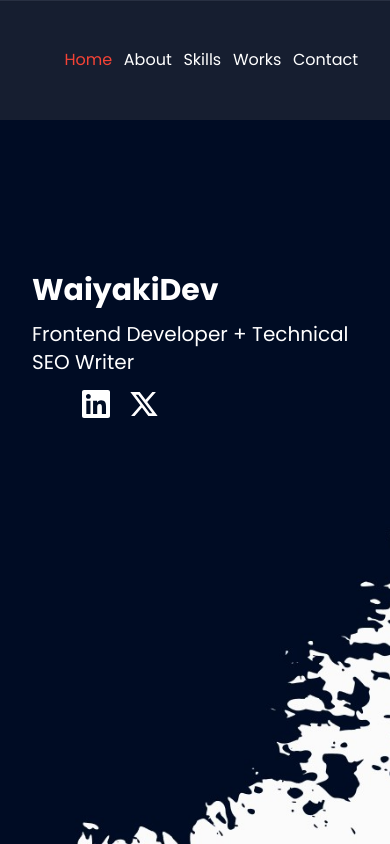
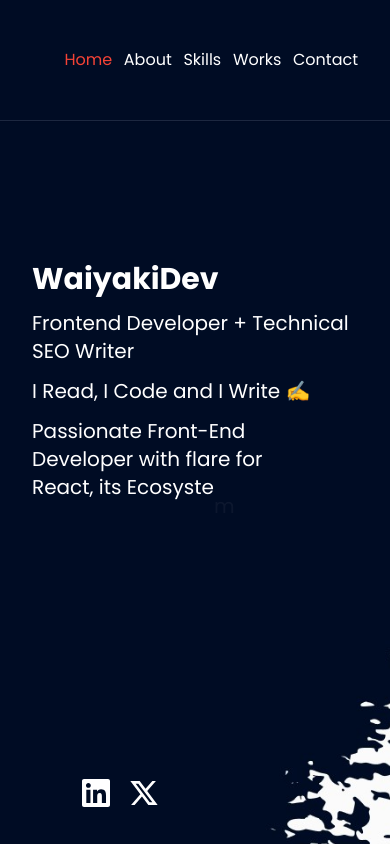
Before and after one commit to MONSURU-rgb/WaiyakiDev, a Next.js app: page / in a window 390 px wide. Shown: the top 844 px of the page. Built offline with nearby package versions, Linux system fonts and the light colour scheme; some icons are missing.

Commit message:
feat: framer motion implemented

```diff
--- /dev/null
+++ b/components/ui/animated-text.tsx
@@ -0,0 +1,98 @@
+import { Variant, motion, useAnimation, useInView } from "framer-motion";
+import { useEffect, useRef } from "react";
+
+type AnimatedTextProps = {
+  text: string | string[];
+  el?: keyof JSX.IntrinsicElements;
+  className?: string;
+  once?: boolean;
+  repeatDelay?: number;
+  animation?: {
+    hidden: Variant;
+    visible: Variant;
+  };
+};
+
+const defaultAnimations = {
+  hidden: {
+    opacity: 0,
+    y: 20,
+  },
+  visible: {
+    opacity: 1,
+    y: 0,
+    transition: {
+      duration: 0.1,
+    },
+  },
+};
+
+export const AnimatedText = ({
+  text,
+  el: Wrapper = "p",
+  className,
+  once,
+  repeatDelay,
+  animation = defaultAnimations,
+}: AnimatedTextProps) => {
+  const controls = useAnimation();
+  const textArray = Array.isArray(text) ? text : [text];
+  const ref = useRef(null);
+  const isInView = useInView(ref, { amount: 0.5, once });
+
+  useEffect(() => {
+    let timeout: NodeJS.Timeout;
+    const show = () => {
+      controls.start("visible");
+      if (repeatDelay) {
+        timeout = setTimeout(async () => {
+          await controls.start("hidden");
+          controls.start("visible");
+        }, repeatDelay);
+      }
+    };
+
+    if (isInView) {
+      show();
+    } else {
+      controls.start("hidden");
+    }
+
+    return () => clearTimeout(timeout);
+  }, [isInView]);
+
+  return (
+    <Wrapper className={className}>
+      <span className="sr-only">{textArray.join(" ")}</span>
+      <motion.span
+        ref={ref}
+        initial="hidden"
+        animate={controls}
+        variants={{
+          visible: { transition: { staggerChildren: 0.1 } },
+          hidden: {},
+        }}
+        aria-hidden
+      >
+        {textArray.map((line, lineIndex) => (
+          <span className="block" key={`${line}-${lineIndex}`}>
+            {line.split(" ").map((word, wordIndex) => (
+              <span className="inline-block" key={`${word}-${wordIndex}`}>
+                {word.split("").map((char, charIndex) => (
+                  <motion.span
+                    key={`${char}-${charIndex}`}
+                    className="inline-block"
+                    variants={animation}
+                  >
+                    {char}
+                  </motion.span>
+                ))}
+                <span className="inline-block">&nbsp;</span>
+              </span>
+            ))}
+          </span>
+        ))}
+      </motion.span>
+    </Wrapper>
+  );
+};
--- a/components/ui/aurora-background.tsx
+++ b/components/ui/aurora-background.tsx
@@ -17,7 +17,7 @@ export const AuroraBackground = ({
     <main>
       <div
         className={cn(
-          "relative flex flex-col  h-[100vh] items-center justify-center bg-zinc-50 dark:bg-zinc-900  text-slate-950 transition-bg",
+          "relative flex flex-col h-[100vh] items-center justify-center bg-zinc-50 dark:bg-zinc-900  text-slate-950 transition-bg",
           className
         )}
         {...props}
--- a/components/ui/hero.tsx
+++ b/components/ui/hero.tsx
@@ -10,7 +10,7 @@ export function WaiyakiHero() {
     <AuroraBackground>
       <motion.div
         initial={{ opacity: 0.0, y: 40 }}
-        whileInView={{ opacity: 1, y: 0 }}
+        whileInView={{ opacity: 1, y: 50 }}
         transition={{
           delay: 0.3,
           duration: 0.8,
@@ -18,11 +18,11 @@ export function WaiyakiHero() {
         }}
         className="relative flex flex-col gap-4 items-center justify-center px-4"
       >
-        <motion.div className="text-3xl md:text-7xl font-bold dark:text-white text-center">
+        <motion.div className="text-3xl md:text4xl font-bold dark:text-white text-center">
           Nice meeting You! 👍
         </motion.div>
         <div className="text-2xl md:text-3xl font-bold dark:text-white text-center max-w-[80vw]">
-          I&apos;m WaiyakiDev, a Frontend Developer with a passion for learing
+          I&apos;m WaiyakiDev, a Frontend Developer with passion for learning
           about React and it ecosystems.
         </div>
 
--- a/components/ui/index.ts
+++ b/components/ui/index.ts
@@ -1,2 +1,3 @@
 export * from "./hero";
 export * from "./text-stagering";
+export * from "./animated-text";
--- a/pages/index.tsx
+++ b/pages/index.tsx
@@ -1,6 +1,6 @@
 import Image from "next/image";
 import { Inter } from "next/font/google";
-import { WaiyakiHero, WaiyakiHeroText } from "@/components/ui";
+import { AnimatedText, WaiyakiHero, WaiyakiHeroText } from "@/components/ui";
 import { motion } from "framer-motion";
 import { Facebook } from "iconsax-react";
 import Link from "next/link";
@@ -12,8 +12,8 @@ const inter = Inter({ subsets: ["latin"] });
 export default function Home() {
   return (
     <>
-      <header className="bg-[url('/waiyaki-dev-portfolio-hero-section.jpg')] bg-cover bg-center h-screen w-full">
-        <nav className="py-12 !sticky top-0 z-50 bg-[#3e40455c]">
+      <header className="">
+        <nav className="py-12 !sticky top-0 z-50 bg-[#000C24]">
           <ul className="flex gap-[clamp(8px,3vw,48px)] mx-auto text-white px-[clamp(2rem,7vw,8.1rem)] justify-end">
             <li className="hover:opacity-80 cursor-pointer text-[#F44336]">
               Home
@@ -27,22 +27,40 @@ export default function Home() {
           </ul>
         </nav>
 
-        <motion.div
-          whileInView={{ opacity: 1, y: 0 }}
-          transition={{
-            delay: 0.3,
-            duration: 0.8,
-            ease: "easeInOut",
-          }}
-          className="px-[clamp(2rem,5vw,6.9rem)] grid gap-3"
-        >
-          <h1 className="text-white font-bold text-3xl pt-[18vh] md:text-5xl">
-            WaiyakiDev
-          </h1>
-          <h3 className="text-white md:text-2xl text-xl">
-            Frontend Developer + Technical SEO Writer
-          </h3>
-          <figure className="flex gap-4">
+        <motion.div className="pl-[clamp(2rem,5vw,6.9rem)] flex flex-col gap-3 pt-[clamp(1.5rem,4vw,4rem)] bg-[url('/waiyaki-dev-portfolio-hero-section.jpg')] bg-cover bg-center min-h-screen w-full justify-center">
+          <AnimatedText
+            once
+            text="WaiyakiDev"
+            el="h1"
+            className="text-white font-bold text-3xl md:text-5xl"
+          />
+
+          <AnimatedText
+            once
+            text="Frontend Developer + Technical SEO Writer"
+            el="h2"
+            className="text-white md:text-2xl text-xl"
+          />
+          <AnimatedText
+            once
+            text="I Read, I Code and I Write ✍️"
+            el="h3"
+            className="text-white md:text-2xl text-xl"
+          />
+
+          <section className="flex flex-col items-start justify-start text-white !max-w-[70vw] overflow-hidden gap-2">
+            <AnimatedText
+              el="h3"
+              text={[
+                "Passionate Front-End Developer with flare for React, its Ecosystem, AI and Other Web Technologies. ",
+                "dedicated to crafting elegant, mobile-responsive and user-friendly web applications.",
+                "check my previous projects and portfolio",
+              ]}
+              className="text-xl"
+              repeatDelay={10000}
+            />
+          </section>
+          <figure className="flex gap-4 pt-3 pb-8">
             <Link href="/" className="cursor-pointer">
               <Facebook size="32" color="#FFFFFF" />
             </Link>
```
